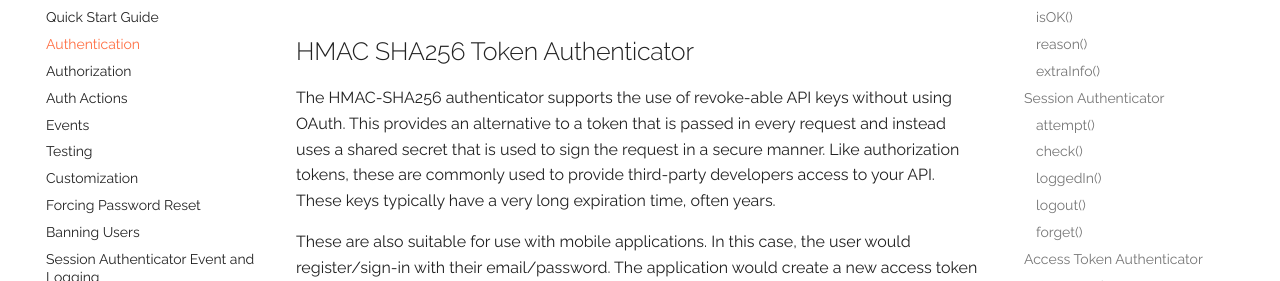
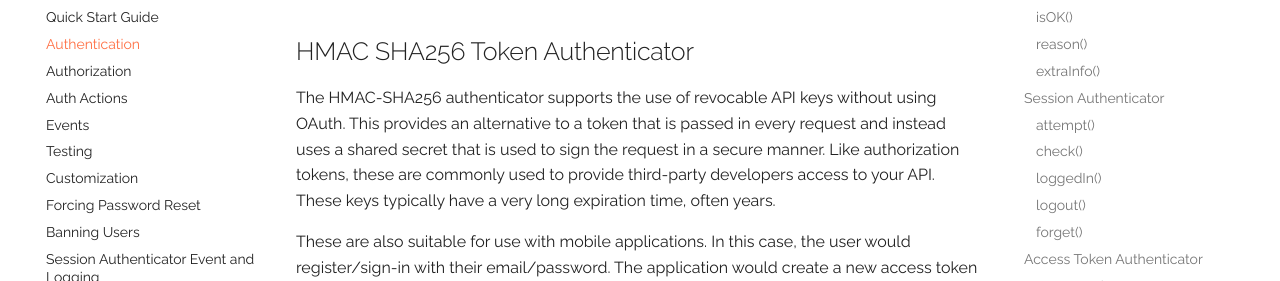
Before and after one commit to codeigniter4/shield, an MkDocs documentation site: the page built from docs/authentication.md, in a window 1280 px wide and 900 px high, scrolled down 6716 px. Shown: the part 172-453 px from the top of the window. Built offline with MkDocs 1.6.1 and Material for MkDocs 9.7.7, drawn with Linux system fonts in a browser that asks for light colours; comment, search, counter and statistics services are not loaded; a style sheet for code colours, icons or effects is not loaded.

Commit message:
Update docs/authentication.md
Co-authored-by: John Paul E. Balandan, CPA <paulbalandan@gmail.com>

```diff
--- a/docs/authentication.md
+++ b/docs/authentication.md
@@ -306,7 +306,7 @@ if ($user->tokenCant('forums.manage')) {
 
 ## HMAC SHA256 Token Authenticator
 
-The HMAC-SHA256 authenticator supports the use of revoke-able API keys without using OAuth. This provides
+The HMAC-SHA256 authenticator supports the use of revocable API keys without using OAuth. This provides
 an alternative to a token that is passed in every request and instead uses a shared secret that is used to sign
 the request in a secure manner. Like authorization tokens, these are commonly used to provide third-party developers
 access to your API. These keys typically have a very long expiration time, often years.
```
